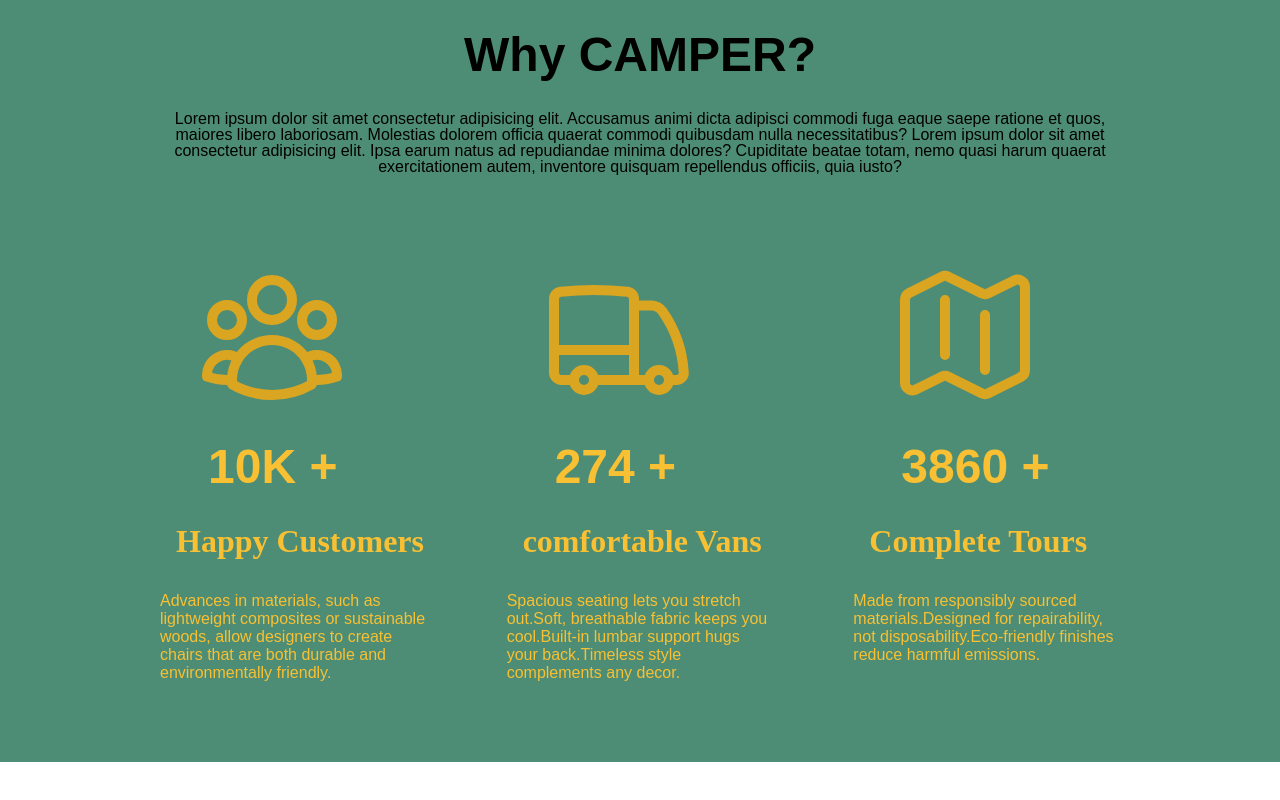
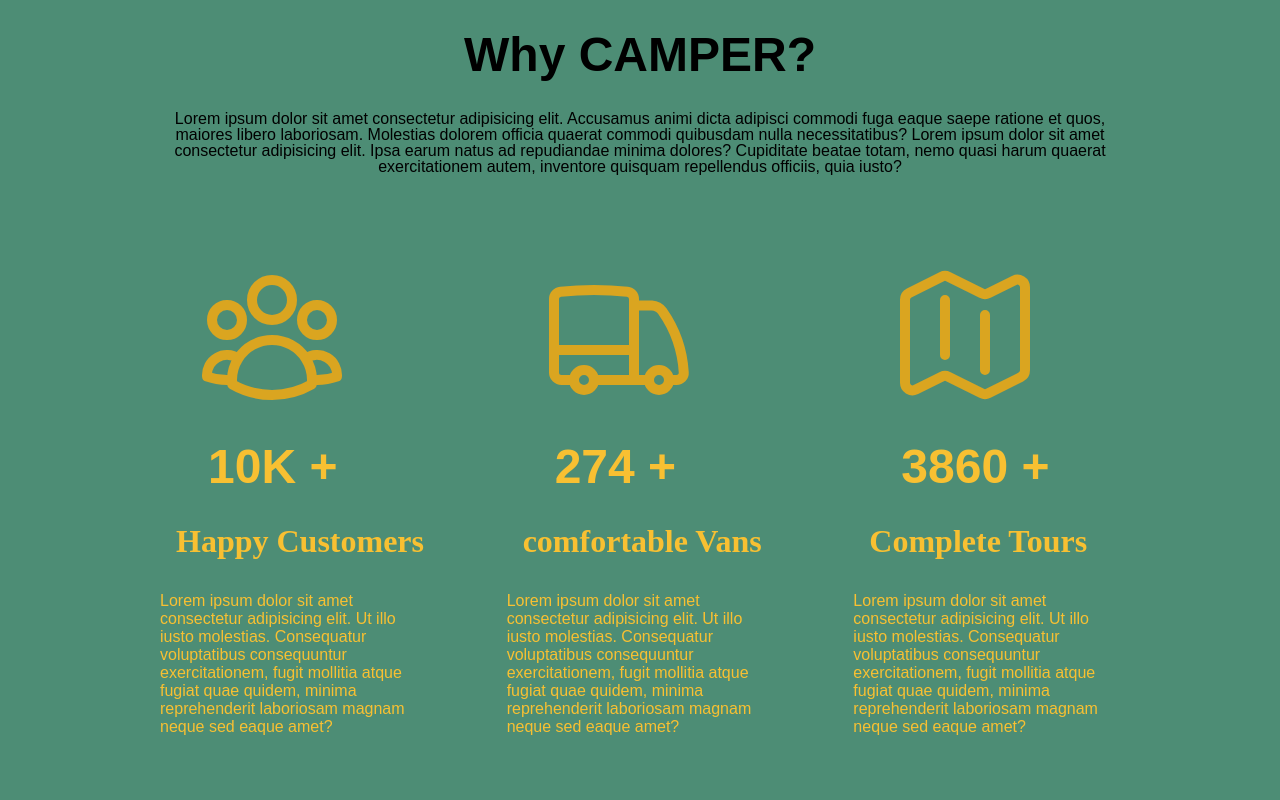
Before and after one commit to Shoaib529/camping-websites, a plain HTML site: page index.html in a window 1280 px wide. Shown: the part 3142-3942 px from the top of the page. Before the commit the page ends 3904 px from the top, so only its background shows below. Drawn offline with Linux system fonts and the light colour scheme.

Commit message:
Update index.html

```diff
--- a/index.html
+++ b/index.html
@@ -170,9 +170,8 @@
               <h2 class="heading-text">10K +</h2>
               <strong class="sub-heading">Happy Customers</strong></p>
             <p class="features-text">
-              Advances in materials, such as lightweight composites or
-              sustainable woods, allow designers to create chairs that are both
-              durable and environmentally friendly.
+              Lorem ipsum dolor sit amet consectetur adipisicing elit. Ut illo iusto molestias. Consequatur voluptatibus consequuntur exercitationem, fugit mollitia atque fugiat quae quidem, minima reprehenderit laboriosam magnam neque sed eaque amet?
+
             </p>
           </div>
 
@@ -187,9 +186,8 @@
               <strong class="sub-heading">comfortable Vans</strong>
             </p>
             <p class="features-text">
-              Spacious seating lets you stretch out.Soft, breathable fabric
-              keeps you cool.Built-in lumbar support hugs your back.Timeless
-              style complements any decor.
+              Lorem ipsum dolor sit amet consectetur adipisicing elit. Ut illo iusto molestias. Consequatur voluptatibus consequuntur exercitationem, fugit mollitia atque fugiat quae quidem, minima reprehenderit laboriosam magnam neque sed eaque amet?
+
             </p>
           </div>
 
@@ -204,9 +202,7 @@
               <strong class="sub-heading">Complete Tours</strong>
             </p>
             <p class="features-text">
-              Made from responsibly sourced materials.Designed for
-              repairability, not disposability.Eco-friendly finishes reduce
-              harmful emissions.
+              Lorem ipsum dolor sit amet consectetur adipisicing elit. Ut illo iusto molestias. Consequatur voluptatibus consequuntur exercitationem, fugit mollitia atque fugiat quae quidem, minima reprehenderit laboriosam magnam neque sed eaque amet?
             </p>
           </div>
         </div>
```
